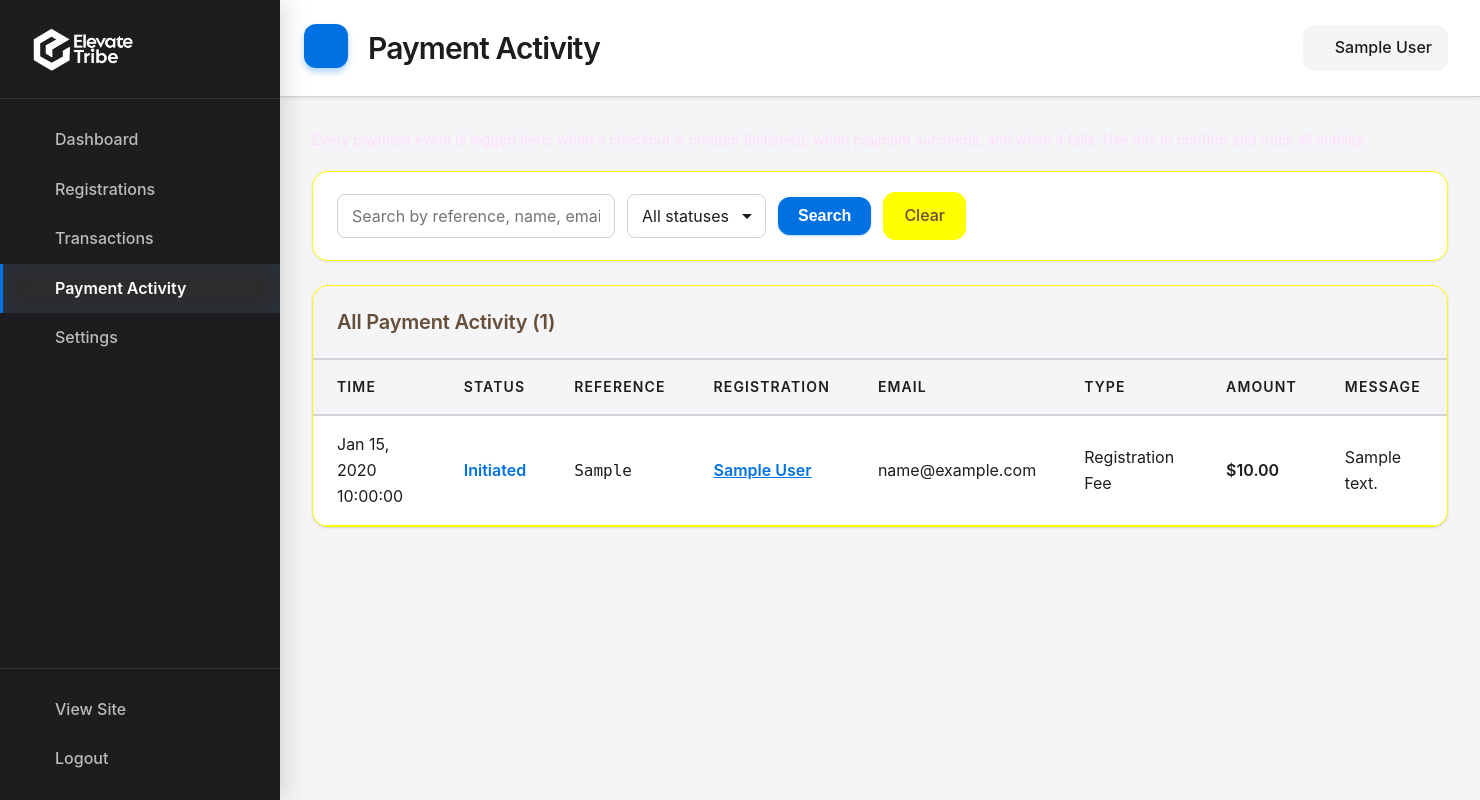
After one commit to josueadimado/elevate_registration, a Django app: page /admin-panel/payment-activity/ in a window 1480 px wide. The commit adds this page. Run offline with Django 4.2, Linux system fonts and the light colour scheme; a user stored in the database is signed in; tables that the repository leaves empty hold one stand-in row (values such as "Sample post"); some libraries are stand-ins or nearby versions.

Commit message:
Payment activity tracking (initiated/success/failed); footer year dynamic

```diff
--- a/registrations/admin_urls.py
+++ b/registrations/admin_urls.py
@@ -15,6 +15,7 @@ urlpatterns = [
     path('registrations/<uuid:registration_id>/edit/', admin_views.edit_registration, name='edit_registration'),
     path('registrations/<uuid:registration_id>/delete/', admin_views.delete_registration, name='delete_registration'),
     path('transactions/', admin_views.admin_transactions, name='admin_transactions'),
+    path('payment-activity/', admin_views.admin_payment_activity, name='admin_payment_activity'),
     path('settings/', admin_views.admin_settings, name='admin_settings'),
     path('settings/cohort/add/', admin_views.add_cohort, name='add_cohort'),
     path('settings/cohort/<int:cohort_id>/edit/', admin_views.edit_cohort, name='edit_cohort'),
--- a/registrations/admin_views.py
+++ b/registrations/admin_views.py
@@ -10,7 +10,7 @@ from django.utils import timezone
 from django.http import JsonResponse, HttpResponse
 from datetime import timedelta
 from .models import (
-    Registration, Transaction, Cohort, Dimension,
+    Registration, Transaction, PaymentActivity, Cohort, Dimension,
     PricingConfig, ProgramSettings
 )
 from .admin_forms import (
@@ -234,7 +234,7 @@ def export_registrations(request):
 @login_required
 def admin_transactions(request):
     """
-    View all transactions.
+    View all successful transactions.
     """
     transactions = Transaction.objects.select_related(
         'registration'
@@ -260,6 +260,40 @@ def admin_transactions(request):
     }
 
     return render(request, 'registrations/admin/transactions.html', context)
+
+
+@login_required
+def admin_payment_activity(request):
+    """
+    View all payment activity: initiated, success, failed (every event).
+    """
+    if not request.user.is_staff:
+        messages.error(request, 'You do not have permission to access this page.')
+        return redirect('admin_login')
+
+    activities = PaymentActivity.objects.select_related(
+        'registration'
+    ).order_by('-created_at')
+
+    search_query = request.GET.get('search', '')
+    status_filter = request.GET.get('status', '')
+
+    if search_query:
+        activities = activities.filter(
+            Q(reference__icontains=search_query) |
+            Q(registration__full_name__icontains=search_query) |
+            Q(registration__email__icontains=search_query)
+        )
+    if status_filter:
+        activities = activities.filter(status=status_filter)
+
+    context = {
+        'activities': activities,
+        'search_query': search_query,
+        'status_filter': status_filter,
+    }
+
+    return render(request, 'registrations/admin/payment_activity.html', context)
 
 
 @login_required
--- a/registrations/models.py
+++ b/registrations/models.py
@@ -142,7 +142,7 @@ class Registration(models.Model):
 
 class Transaction(models.Model):
     """
-    Stores transaction details from Paystack.
+    Stores successful payment details (from Squad webhook).
     """
     id = models.BigAutoField(primary_key=True)
     registration = models.ForeignKey(Registration, on_delete=models.CASCADE, related_name='transactions')
@@ -151,7 +151,7 @@ class Transaction(models.Model):
     currency = models.CharField(max_length=3, default='USD')
     paid_at = models.DateTimeField(null=True, blank=True)
     channel = models.CharField(max_length=50, blank=True, null=True)
-    raw_payload = models.JSONField(default=dict, help_text="Raw Paystack webhook payload")
+    raw_payload = models.JSONField(default=dict, help_text="Raw webhook payload")
     created_at = models.DateTimeField(auto_now_add=True)
 
     class Meta:
@@ -161,6 +161,45 @@ class Transaction(models.Model):
 
     def __str__(self):
         return f"Transaction {self.reference} - {self.amount} {self.currency}"
+
+
+class PaymentActivity(models.Model):
+    """
+    Logs every payment-related event: initiated (checkout created), success, failed.
+    Use this to see all activity; Transaction only stores successful payments.
+    """
+    STATUS_CHOICES = [
+        ('initiated', 'Initiated'),
+        ('success', 'Success'),
+        ('failed', 'Failed'),
+    ]
+    PAYMENT_TYPE_CHOICES = [
+        ('registration_fee', 'Registration Fee'),
+        ('course_fee', 'Course Fee'),
+        ('full_payment', 'Full Payment'),
+    ]
+    id = models.BigAutoField(primary_key=True)
+    registration = models.ForeignKey(
+        Registration, on_delete=models.CASCADE, related_name='payment_activities'
+    )
+    reference = models.CharField(max_length=100, db_index=True)
+    status = models.CharField(max_length=20, choices=STATUS_CHOICES, db_index=True)
+    payment_type = models.CharField(
+        max_length=20, choices=PAYMENT_TYPE_CHOICES, default='registration_fee'
+    )
+    amount = models.DecimalField(max_digits=10, decimal_places=2)
+    currency = models.CharField(max_length=3, default='USD')
+    gateway = models.CharField(max_length=20, default='squad')
+    message = models.CharField(max_length=255, blank=True, null=True)
+    created_at = models.DateTimeField(auto_now_add=True)
+
+    class Meta:
+        ordering = ['-created_at']
+        verbose_name = 'Payment Activity'
+        verbose_name_plural = 'Payment Activities'
+
+    def __str__(self):
+        return f"{self.reference} – {self.get_status_display()} – ${self.amount}"
 
 
 class Cohort(models.Model):
--- a/registrations/templates/registrations/admin/base.html
+++ b/registrations/templates/registrations/admin/base.html
@@ -385,6 +385,10 @@
           <iconify-icon icon="lucide:credit-card"></iconify-icon>
           <span>Transactions</span>
         </a>
+        <a href="{% url 'admin_payment_activity' %}" class="nav-item {% if request.resolver_match.url_name == 'admin_payment_activity' %}active{% endif %}">
+          <iconify-icon icon="lucide:activity"></iconify-icon>
+          <span>Payment Activity</span>
+        </a>
         <a href="{% url 'admin_settings' %}" class="nav-item {% if request.resolver_match.url_name == 'admin_settings' %}active{% endif %}">
           <iconify-icon icon="lucide:settings"></iconify-icon>
           <span>Settings</span>
--- /dev/null
+++ b/registrations/templates/registrations/admin/payment_activity.html
@@ -0,0 +1,86 @@
+{% extends 'registrations/admin/base.html' %}
+{% load static %}
+
+{% block page_title %}Payment Activity{% endblock %}
+
+{% block content %}
+<div class="fade-in-up">
+  <p style="margin-bottom: 20px; color: hsl(var(--admin-muted-foreground)); font-size: 14px;">
+    Every payment event is logged here: when a checkout is created (initiated), when payment succeeds, and when it fails. Use this to confirm and track all activity.
+  </p>
+
+  <!-- Filters -->
+  <form method="get" class="filter-bar" style="display: flex; flex-wrap: wrap; gap: 12px; align-items: center;">
+    <input
+      type="text"
+      class="filter-input"
+      placeholder="Search by reference, name, email..."
+      value="{{ search_query }}"
+      name="search"
+    >
+    <select name="status" style="padding: 10px 14px; border-radius: 8px; border: 1px solid hsl(var(--border)); background: white;">
+      <option value="">All statuses</option>
+      <option value="initiated" {% if status_filter == 'initiated' %}selected{% endif %}>Initiated</option>
+      <option value="success" {% if status_filter == 'success' %}selected{% endif %}>Success</option>
+      <option value="failed" {% if status_filter == 'failed' %}selected{% endif %}>Failed</option>
+    </select>
+    <button type="submit" class="btn btn-primary">Search</button>
+    <a href="{% url 'admin_payment_activity' %}" class="btn btn-secondary">Clear</a>
+  </form>
+
+  <!-- Activity Table -->
+  <div class="data-table">
+    <div class="table-header">
+      <h2 class="table-title">All Payment Activity ({{ activities.count }})</h2>
+    </div>
+    <div class="table-content">
+      <table>
+        <thead>
+          <tr>
+            <th>Time</th>
+            <th>Status</th>
+            <th>Reference</th>
+            <th>Registration</th>
+            <th>Email</th>
+            <th>Type</th>
+            <th>Amount</th>
+            <th>Message</th>
+          </tr>
+        </thead>
+        <tbody>
+          {% for a in activities %}
+          <tr>
+            <td data-label="Time">{{ a.created_at|date:"M d, Y H:i:s" }}</td>
+            <td data-label="Status">
+              {% if a.status == 'success' %}
+                <span style="color: #34c759; font-weight: 600;">Success</span>
+              {% elif a.status == 'failed' %}
+                <span style="color: #ef4444; font-weight: 600;">Failed</span>
+              {% else %}
+                <span style="color: #0071e3; font-weight: 600;">Initiated</span>
+              {% endif %}
+            </td>
+            <td data-label="Reference" style="font-family: monospace; font-size: 12px;">{{ a.reference }}</td>
+            <td data-label="Registration" style="font-weight: 600;">
+              <a href="{% url 'view_registration' a.registration.id %}" style="color: #0071e3;">{{ a.registration.full_name }}</a>
+            </td>
+            <td data-label="Email">{{ a.registration.email }}</td>
+            <td data-label="Type">{{ a.get_payment_type_display }}</td>
+            <td data-label="Amount" style="font-weight: 600;">${{ a.amount|floatformat:2 }}</td>
+            <td data-label="Message" style="font-size: 12px; color: #64748b;">{{ a.message|default:"-" }}</td>
+          </tr>
+          {% empty %}
+          <tr>
+            <td colspan="8" style="text-align: center; padding: 60px; color: hsl(var(--admin-muted-foreground));">
+              <iconify-icon icon="lucide:activity" style="font-size: 48px; opacity: 0.3; margin-bottom: 16px;"></iconify-icon>
+              <div style="font-size: 18px; font-weight: 600; margin-bottom: 8px;">No payment activity yet</div>
+              <div>Activity appears when someone starts a payment or when Squad sends a webhook (success/failed).</div>
+            </td>
+          </tr>
+          {% endfor %}
+        </tbody>
+      </table>
+    </div>
+  </div>
+</div>
+{% endblock %}
--- a/registrations/templates/registrations/success.html
+++ b/registrations/templates/registrations/success.html
@@ -419,7 +419,7 @@
         </div>
       </div>
       <div style="margin-top: 48px; padding-top: 24px; border-top: 1px solid hsla(0, 0%, 100%, 0.1); text-align: center; font-size: 13px; color: hsla(0, 0%, 100%, 0.5);">
-        © 2024 Elevate Tribe Analytics. All rights reserved.
+        © {% now "Y" %} Elevate Tribe Analytics. All rights reserved.
       </div>
     </div>
   </footer>
```
Also changed, not shown: registrations/admin.py (+14 -2 lines), registrations/templates/registrations/admin/dashboard.html (+8 -3 lines), registrations/views.py (+38 -2 lines), registrations/migrations/0005_add_payment_activity.py (added).
